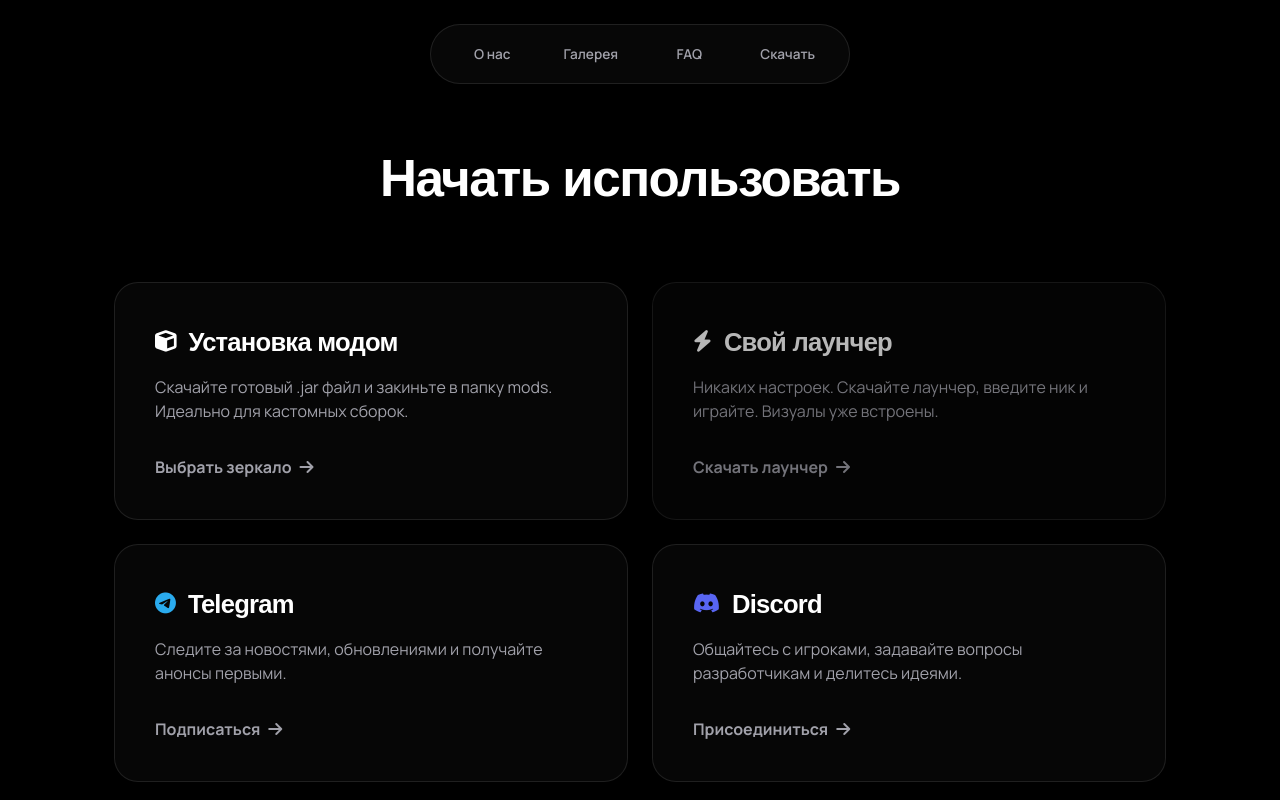
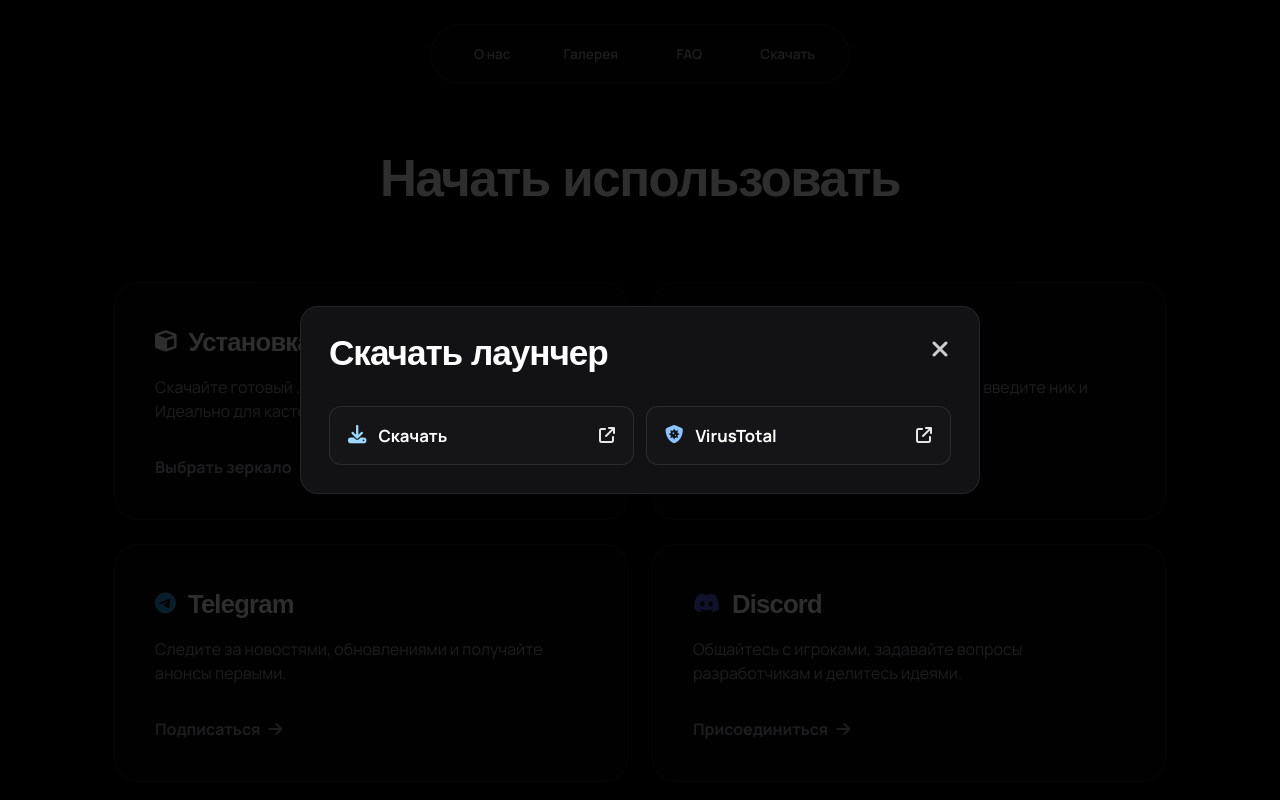
Before and after one commit to PlintusVisuals/plintusvisuals.github.io, a plain HTML site: page index.html in a window 1280 px wide. Both pictures are taken after a click on the link 909 px from the left and 3374 px from the top of the page. Shown: the part 2974-3774 px from the top of the page. Drawn offline with Linux system fonts and the light colour scheme; a web font is replaced by a local one.

Commit message:
Add files via upload

```diff
--- a/index.html
+++ b/index.html
@@ -234,40 +234,6 @@
             text-align: left;
             cursor: pointer;
         }
-        .card-disabled {
-            cursor: not-allowed;
-            opacity: 0.72;
-        }
-        .card-disabled:hover {
-            transform: none;
-            border-color: var(--border);
-            background: rgba(10, 10, 10, 0.68);
-        }
-        .card-disabled::after {
-            content: attr(data-tooltip);
-            position: absolute;
-            left: 50%;
-            bottom: 24px;
-            transform: translate(-50%, 8px);
-            padding: 8px 12px;
-            border-radius: 10px;
-            background: rgba(8, 8, 10, 0.96);
-            border: 1px solid rgba(255, 255, 255, 0.08);
-            color: #fff;
-            font-size: 0.82rem;
-            font-weight: 600;
-            white-space: nowrap;
-            opacity: 0;
-            visibility: hidden;
-            transition: 0.2s ease;
-            pointer-events: none;
-        }
-        .card-disabled:hover::after {
-            opacity: 1;
-            visibility: visible;
-            transform: translate(-50%, 0);
-        }
-
         .card-tg:hover { border-color: var(--tg-color); }
         .card-tg .card-icon { color: var(--tg-color); }
         .card-ds:hover { border-color: var(--ds-color); }
@@ -332,6 +298,9 @@
             grid-template-columns: repeat(3, minmax(0, 1fr));
             gap: 12px;
         }
+        .download-options-two {
+            grid-template-columns: repeat(2, minmax(0, 1fr));
+        }
         .download-option {
             min-height: 0;
             padding: 16px 18px;
@@ -385,6 +354,9 @@
         }
         .download-option-upload .download-option-icon {
             color: #ffc971;
+        }
+        .download-option-vt .download-option-icon {
+            color: #8bc4ff;
         }
 
         body.modal-open { overflow: hidden; }
@@ -515,7 +487,7 @@
                         <p>Скачайте готовый .jar файл и закиньте в папку mods. Идеально для кастомных сборок.</p>
                         <span class="card-link">Выбрать зеркало <i class="fa-solid fa-arrow-right"></i></span>
                     </a>
-                    <a href="#" class="card card-disabled" id="launcher-card" data-tooltip="Лаунчер ещё в разработке" aria-disabled="true" tabindex="-1">
+                    <a href="#" class="card card-action" id="launcher-card">
                         <div class="card-title-row">
                             <div class="card-icon"><i class="fa-solid fa-bolt"></i></div>
                             <h3>Свой лаунчер</h3>
@@ -590,6 +562,38 @@
         </div>
     </div>
 
+    <div class="modal-backdrop" id="launcher-modal" aria-hidden="true">
+        <div class="download-modal" role="dialog" aria-modal="true" aria-labelledby="launcher-modal-title">
+            <div class="download-modal-top">
+                <div class="download-modal-brand">
+                    <div class="download-modal-copy">
+                        <h3 id="launcher-modal-title">Скачать лаунчер</h3>
+                    </div>
+                </div>
+                <button type="button" class="modal-close" data-close-modal aria-label="Закрыть окно">
+                    <i class="fa-solid fa-xmark"></i>
+                </button>
+            </div>
+
+            <div class="download-options download-options-two">
+                <a href="https://github.com/PlintusVisuals/plintusvisuals.github.io/releases/download/Launcher/Installer.msi" class="download-option download-option-site" target="_blank" rel="noopener noreferrer">
+                    <div>
+                        <div class="download-option-icon"><i class="fa-solid fa-download"></i></div>
+                        <h4>Скачать</h4>
+                    </div>
+                    <span><i class="fa-solid fa-arrow-up-right-from-square"></i></span>
+                </a>
+                <a href="https://www.virustotal.com/gui/file/e0fc21cc0b14c01d261857f5c989e503835b55a74bf3778f7a81b70e2f2dfa98?nocache=1" class="download-option download-option-vt" target="_blank" rel="noopener noreferrer">
+                    <div>
+                        <div class="download-option-icon"><i class="fa-solid fa-shield-virus"></i></div>
+                        <h4>VirusTotal</h4>
+                    </div>
+                    <span><i class="fa-solid fa-arrow-up-right-from-square"></i></span>
+                </a>
+            </div>
+        </div>
+    </div>
+
     <script>
         document.addEventListener('DOMContentLoaded', () => {
 
@@ -599,7 +603,7 @@
             const modDownloadTrigger = document.getElementById('mod-download-trigger');
             const launcherCard = document.getElementById('launcher-card');
             const downloadModal = document.getElementById('download-modal');
-            const modalCloseButtons = downloadModal ? downloadModal.querySelectorAll('[data-close-modal]') : [];
+            const launcherModal = document.getElementById('launcher-modal');
 
             if (slider && overlay && line) {
                 const updateCompare = (value) => {
@@ -613,51 +617,61 @@
                 });
             }
 
-            if (modDownloadTrigger && downloadModal) {
+            const modalBindings = [];
+            const setupModal = (trigger, modal) => {
+                if (!trigger || !modal) return;
+
                 let lastFocusedElement = null;
+                const closeButtons = modal.querySelectorAll('[data-close-modal]');
 
                 const closeModal = () => {
-                    downloadModal.classList.remove('open');
-                    downloadModal.setAttribute('aria-hidden', 'true');
-                    document.body.classList.remove('modal-open');
+                    modal.classList.remove('open');
+                    modal.setAttribute('aria-hidden', 'true');
+                    if (!document.querySelector('.modal-backdrop.open')) {
+                        document.body.classList.remove('modal-open');
+                    }
                     if (lastFocusedElement) lastFocusedElement.focus();
                 };
 
                 const openModal = () => {
                     lastFocusedElement = document.activeElement;
-                    downloadModal.classList.add('open');
-                    downloadModal.setAttribute('aria-hidden', 'false');
+                    document.querySelectorAll('.modal-backdrop.open').forEach(openModalElement => {
+                        openModalElement.classList.remove('open');
+                        openModalElement.setAttribute('aria-hidden', 'true');
+                    });
+                    modal.classList.add('open');
+                    modal.setAttribute('aria-hidden', 'false');
                     document.body.classList.add('modal-open');
 
-                    const closeButton = downloadModal.querySelector('[data-close-modal]');
+                    const closeButton = modal.querySelector('[data-close-modal]');
                     if (closeButton) closeButton.focus();
                 };
 
-                modDownloadTrigger.addEventListener('click', (e) => {
+                trigger.addEventListener('click', (e) => {
                     e.preventDefault();
                     openModal();
                 });
 
-                modalCloseButtons.forEach(button => {
+                closeButtons.forEach(button => {
                     button.addEventListener('click', closeModal);
                 });
 
-                downloadModal.addEventListener('click', (e) => {
-                    if (e.target === downloadModal) closeModal();
+                modal.addEventListener('click', (e) => {
+                    if (e.target === modal) closeModal();
                 });
 
-                document.addEventListener('keydown', (e) => {
-                    if (e.key === 'Escape' && downloadModal.classList.contains('open')) {
-                        closeModal();
-                    }
+                modalBindings.push({ modal, closeModal });
+            };
+
+            setupModal(modDownloadTrigger, downloadModal);
+            setupModal(launcherCard, launcherModal);
+
+            document.addEventListener('keydown', (e) => {
+                if (e.key !== 'Escape') return;
+                modalBindings.forEach(({ modal, closeModal }) => {
+                    if (modal.classList.contains('open')) closeModal();
                 });
-            }
-
-            if (launcherCard) {
-                launcherCard.addEventListener('click', (e) => {
-                    e.preventDefault();
-                });
-            }
+            });
 
             const faqItems = document.querySelectorAll('.faq-item');
             faqItems.forEach(item => {
```
